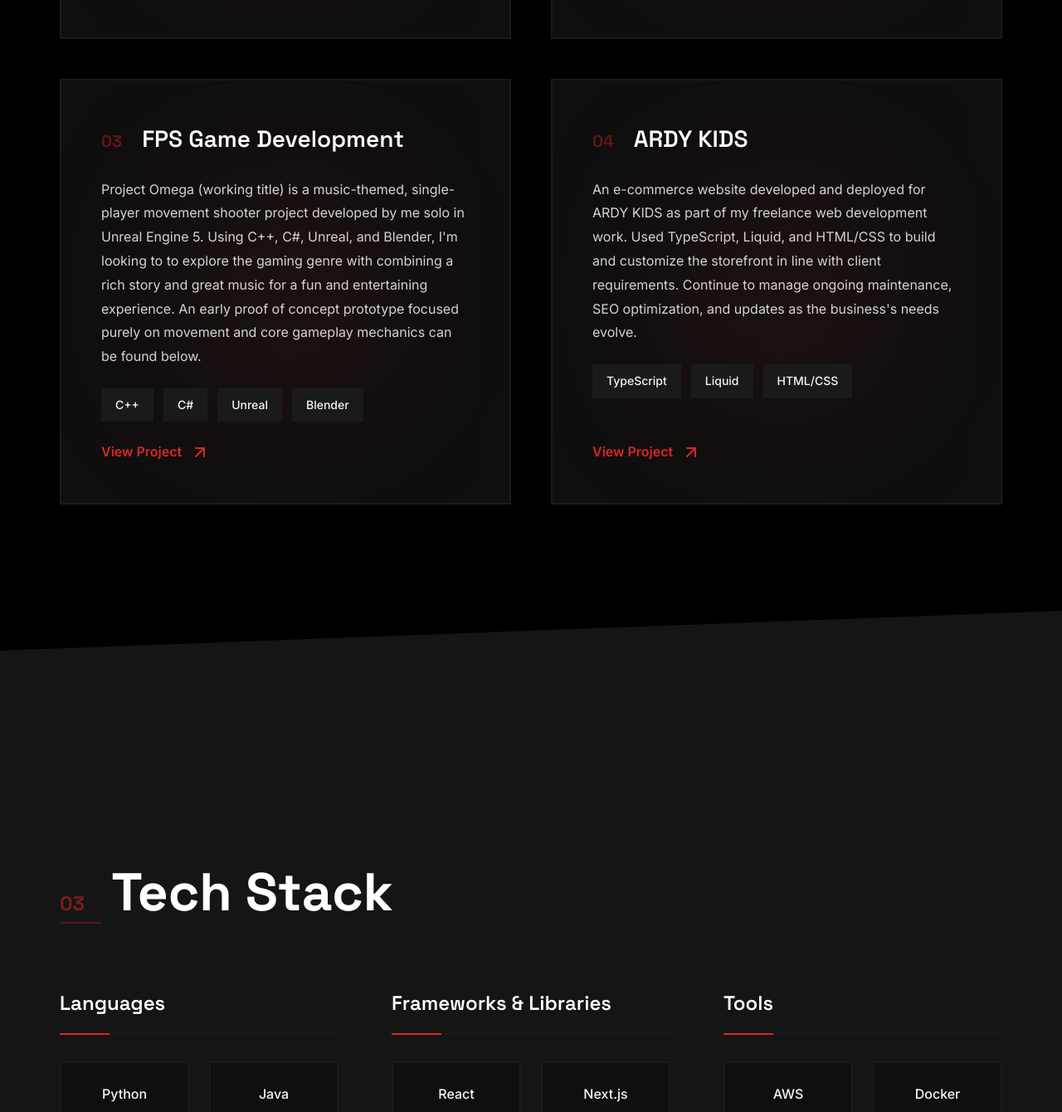
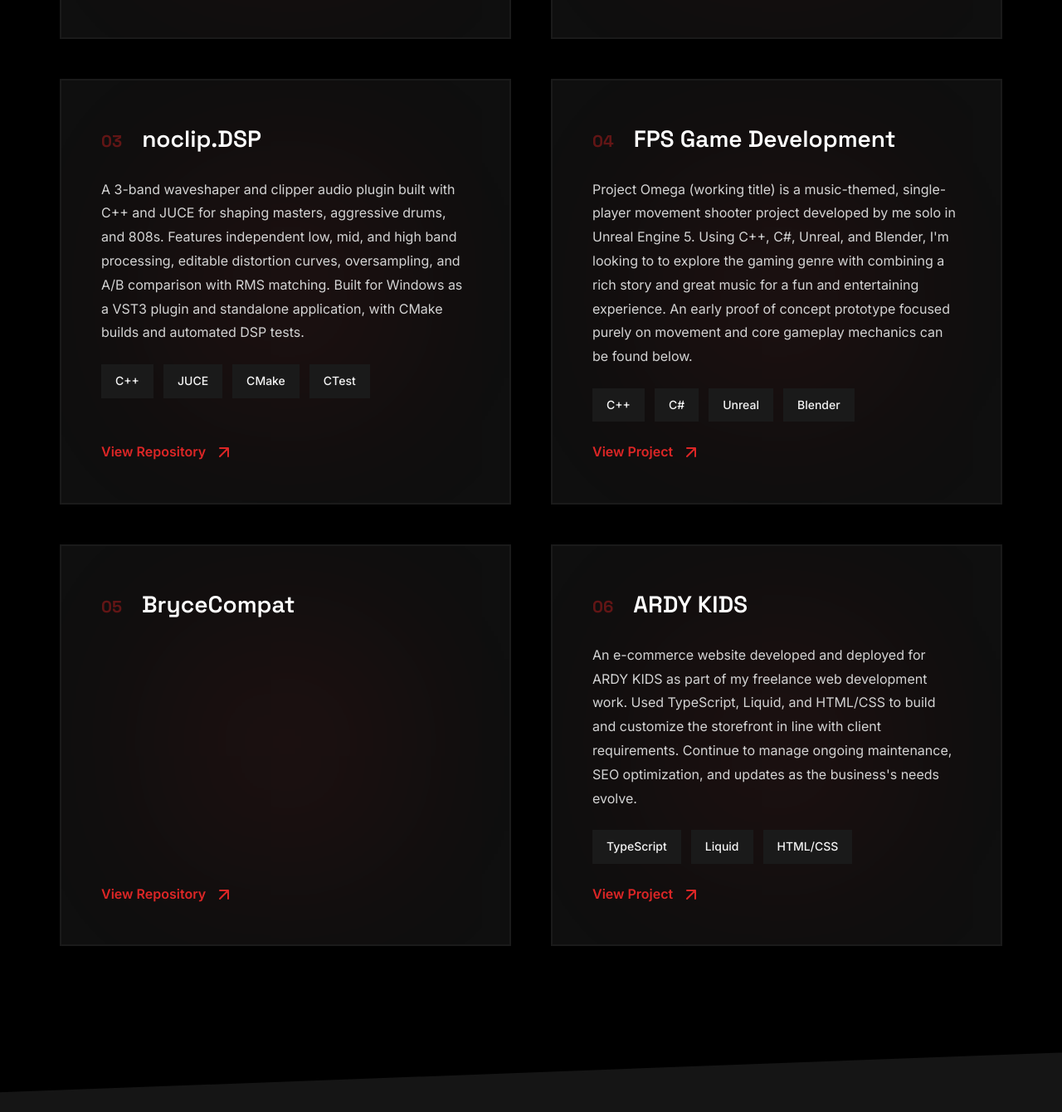
Before and after one commit to eeshan-bhatia/eeshb.com, a website built with Vite: page index.html in a window 1280 px wide. Shown: the part 2288-3628 px from the top of the page at 83% size. Built offline with nearby package versions, Linux system fonts and the light colour scheme.

Commit message:
Add noclip.DSP and BryceCompat projects

```diff
--- a/index.html
+++ b/index.html
@@ -142,6 +142,31 @@
                     <article class="project-card cursor-target" data-project="3">
                         <div class="project-header">
                             <span class="project-number">03</span>
+                            <h3 class="project-title">noclip.DSP</h3>
+                        </div>
+                        <p class="project-description">
+                            A 3-band waveshaper and clipper audio plugin built with C++ and JUCE for shaping masters, aggressive drums, and 808s.
+                            Features independent low, mid, and high band processing, editable distortion curves, oversampling, and A/B comparison with RMS matching.
+                            Built for Windows as a VST3 plugin and standalone application, with CMake builds and automated DSP tests.
+                        </p>
+                        <div class="project-tech">
+                            <span class="tech-tag">C++</span>
+                            <span class="tech-tag">JUCE</span>
+                            <span class="tech-tag">CMake</span>
+                            <span class="tech-tag">CTest</span>
+                        </div>
+                        <a href="https://github.com/eeshan-bhatia/NOCLIPDSP" class="project-link cursor-target" target="_blank" rel="noopener noreferrer">
+                            <span>View Repository</span>
+                            <svg width="20" height="20" viewBox="0 0 20 20" fill="none">
+                                <path d="M5 15L15 5M15 5H5M15 5V15" stroke="currentColor" stroke-width="2" stroke-linecap="round"/>
+                            </svg>
+                        </a>
+                        <div class="project-hover-bg"></div>
+                    </article>
+
+                    <article class="project-card cursor-target" data-project="4">
+                        <div class="project-header">
+                            <span class="project-number">04</span>
                             <h3 class="project-title">FPS Game Development</h3>
                         </div>
                         <p class="project-description">
@@ -163,10 +188,25 @@
                         </a>
                         <div class="project-hover-bg"></div>
                     </article>
+                    <article class="project-card cursor-target" data-project="5">
+                        <div class="project-header">
+                            <span class="project-number">05</span>
+                            <h3 class="project-title">BryceCompat</h3>
+                        </div>
+                        <p class="project-description"></p>
+                        <div class="project-tech"></div>
+                        <a href="https://github.com/eeshan-bhatia/BryceCompat" class="project-link cursor-target" target="_blank" rel="noopener noreferrer">
+                            <span>View Repository</span>
+                            <svg width="20" height="20" viewBox="0 0 20 20" fill="none">
+                                <path d="M5 15L15 5M15 5H5M15 5V15" stroke="currentColor" stroke-width="2" stroke-linecap="round"/>
+                            </svg>
+                        </a>
+                        <div class="project-hover-bg"></div>
+                    </article>
 
-                    <article class="project-card cursor-target" data-project="4">
+                    <article class="project-card cursor-target" data-project="6">
                         <div class="project-header">
-                            <span class="project-number">04</span>
+                            <span class="project-number">06</span>
                             <h3 class="project-title">ARDY KIDS</h3>
                         </div>
                         <p class="project-description">
```
